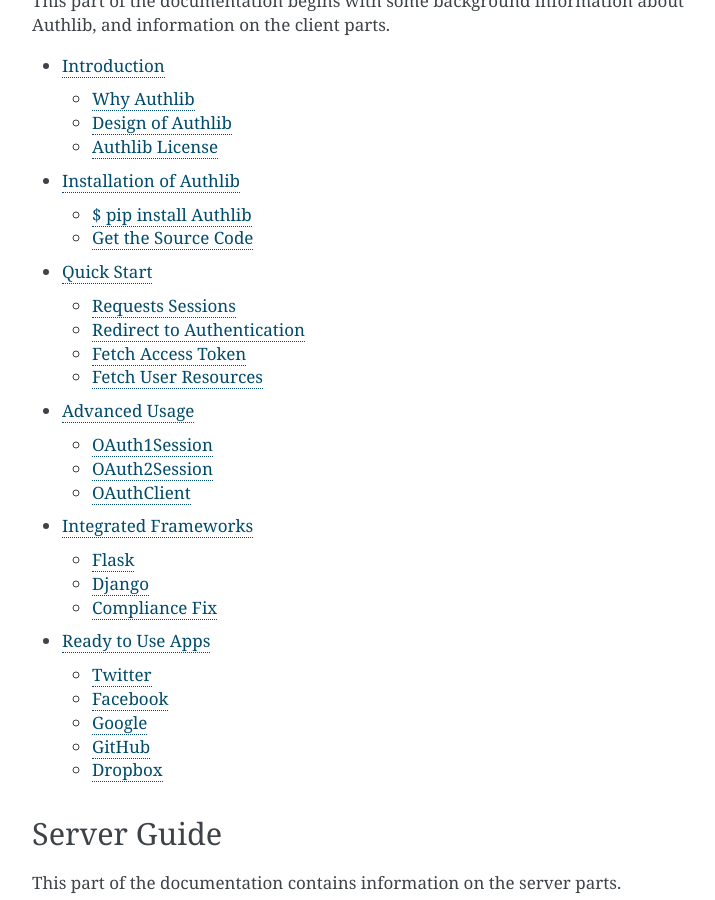
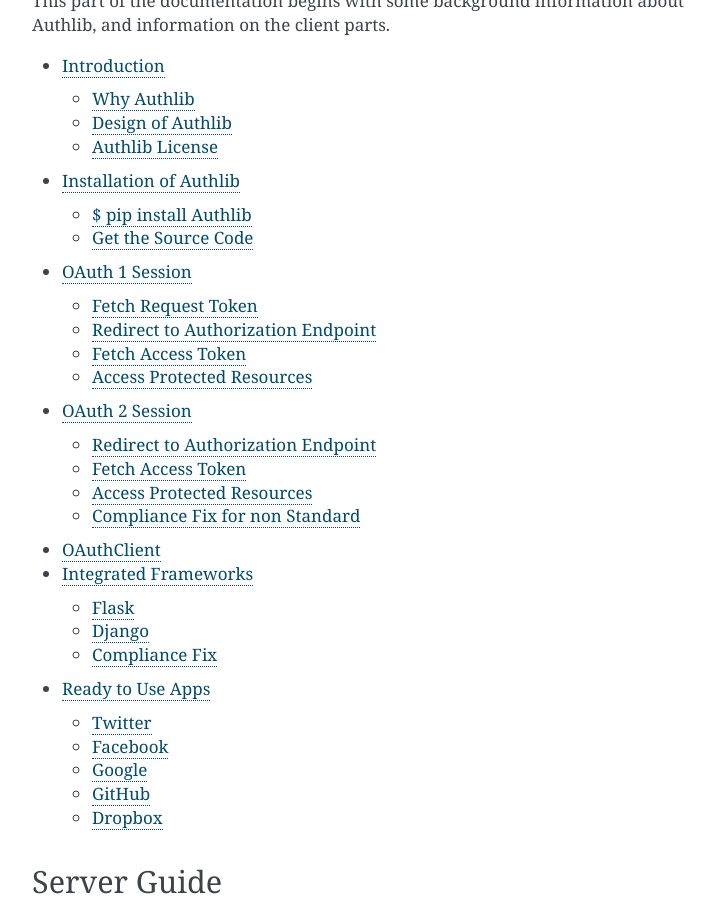
Before and after one commit to lepture/authlib, a Sphinx documentation site: the page built from docs/index.rst, in a window 1280 px wide and 900 px high, scrolled down 756 px. Shown: the whole window, without its empty margins (388-1103 px from the left). Built offline with Sphinx 7.4.7, drawn with Linux system fonts in a browser that asks for light colours; part of the change alters nothing that is shown.

Commit message:
Finished documentation on OAuth1Session

```diff
--- a/docs/client/advanced.rst
+++ /dev/null
@@ -1,14 +0,0 @@
-.. _client-advanced:
-
-Advanced Usage
-==============
-
-
-OAuth1Session
--------------
-
-OAuth2Session
--------------
-
-OAuthClient
------------
--- /dev/null
+++ b/docs/client/mixed.rst
@@ -0,0 +1,4 @@
+OAuthClient
+===========
+
+A mixed OAuth 1 and OAuth 2 client. One to control them both.
--- /dev/null
+++ b/docs/client/oauth1.rst
@@ -0,0 +1,135 @@
+OAuth 1 Session
+===============
+
+.. module:: authlib.client
+
+The :class:`OAuth1Session` in Authlib is designed to be
+compatible with the one in **requests-oauthlib**, although there are
+differences.
+
+There are three steps in OAuth 1 to obtain an access token. Initialize
+the session for reuse::
+
+    >>> from authlib.client import OAuth1Session
+    >>> client_key = 'Your Twitter client key'
+    >>> client_secret = 'Your Twitter client secret'
+    >>> session = OAuth1Session(client_key, client_secret)
+
+.. _fetch_request_token:
+
+Fetch Request Token
+-------------------
+
+The first step is to fetch request token, which will be used to generate
+authorization URL::
+
+    >>> request_token_url = 'https://api.twitter.com/oauth/request_token'
+    >>> request_token = session.fetch_request_token(request_token_url)
+    >>> print(request_token)
+    {'oauth_token': 'gA..H', 'oauth_token_secret': 'lp..X', 'oauth_callback_confirmed': 'true'}
+
+Save this request token for later use (if required).
+
+You can assign a ``callback_uri`` before fetching the request token, if
+you want to redirect back to another URL other than the one you registered::
+
+    >>> session.callback_uri = 'https://your-domain.org/auth'
+    >>> session.fetch_request_token(request_token_url)
+
+Redirect to Authorization Endpoint
+----------------------------------
+
+The second step is to generate the authorization URL::
+
+    >>> authenticate_url = 'https://api.twitter.com/oauth/authenticate'
+    >>> session.authorization_url(authenticate_url, request_token['oauth_token'])
+    'https://api.twitter.com/oauth/authenticate?oauth_token=gA..H'
+
+Actually, the second parameter ``request_token`` can be omitted, since session
+is re-used::
+
+    >>> session.authorization_url(authenticate_url)
+
+Now visit the authorization url that :meth:`OAuth1Session.authorization_url`
+generated, and grant the authorization.
+
+.. _fetch_access_token:
+
+Fetch Access Token
+------------------
+
+When the authorization is granted, you will be redirected back to your
+registered callback URI. For instance::
+
+    https://example.com/twitter?oauth_token=gA..H&oauth_verifier=fcg..1Dq
+
+If you assigned ``callback_uri`` in :ref:`fetch_access_token`, the authorize
+response would be something like::
+
+    https://your-domain.org/auth?oauth_token=gA..H&oauth_verifier=fcg..1Dq
+
+Now fetch the access token with this response::
+
+    >>> resp_url = 'https://example.com/twitter?oauth_token=gA..H&oauth_verifier=fcg..1Dq'
+    >>> session.parse_authorization_response(resp_url)
+    >>> access_token_url = 'https://api.twitter.com/oauth/access_token'
+    >>> token = session.fetch_access_token(access_token_url)
+    >>> print(token)
+    {
+        'oauth_token': '12345-st..E',
+        'oauth_token_secret': 'o67..X',
+        'user_id': '12345',
+        'screen_name': 'lepture',
+        'x_auth_expires': '0'
+    }
+
+Save this token to access protected resources.
+
+The above flow is not always what we will use in real project. When we are
+redirected to authorization endpoint, our session is over. In this case, when
+the authorization server send us back to our server, we need to create another
+session::
+
+    >>> # restore your saved request token
+    >>> request_token = restore_request_token_back()
+    >>> resource_owner_key = request_token['oauth_token']
+    >>> resource_owner_secret = request_token['oauth_token_secret']
+    >>> session = OAuth1Session(
+    ...     client_key, client_secret,
+    ...     resource_owner_key=resource_owner_key,
+    ...     resource_owner_secret=resource_owner_secret)
+    >>> # there is no need for `parse_authorization_response` if you can get `verifier`
+    >>> verifier = request.args.get('verifier')
+    >>> access_token_url = 'https://api.twitter.com/oauth/access_token'
+    >>> token = session.fetch_access_token(access_token_url, verifier)
+
+Access Protected Resources
+--------------------------
+
+Now you can access the protected resources. If you re-use the session, you
+don't need to do anything::
+
+    >>> account_url = 'https://api.twitter.com/1.1/account/verify_credentials.json'
+    >>> resp = session.get(account_url)
+    <Response [200]>
+    >>> resp.json()
+    {...}
+
+The above is not the real flow, just like what we did in :ref:`fetch_access_token`,
+we need to create another session ourselves::
+
+    >>> access_token = restore_access_token_from_database()
+    >>> resource_owner_key = access_token['oauth_token']
+    >>> resource_owner_secret = access_token['oauth_token_secret']
+    >>> session = OAuth1Session(
+    ...     client_key, client_secret,
+    ...     resource_owner_key=resource_owner_key,
+    ...     resource_owner_secret=resource_owner_secret)
+    >>> account_url = 'https://api.twitter.com/1.1/account/verify_credentials.json'
+    >>> resp = session.get(account_url)
+
+To understand/feel the OAuth 1 authorization flow, register a Twitter consumer
+client at https://apps.twitter.com/ and repeat the steps in this section.
+
+Please note, there are duplicated steps in the documentation, read carefully
+and ignore the duplicated explains.
--- /dev/null
+++ b/docs/client/oauth2.rst
@@ -0,0 +1,20 @@
+OAuth 2 Session
+===============
+
+The :class:`~authlib.client.OAuth2Session` in Authlib is designed to be
+compatible with the one in **requests-oauthlib**.
+
+
+Redirect to Authorization Endpoint
+----------------------------------
+
+Fetch Access Token
+------------------
+
+
+Access Protected Resources
+--------------------------
+
+
+Compliance Fix for non Standard
+-------------------------------
--- a/docs/client/quickstart.rst
+++ /dev/null
@@ -1,20 +0,0 @@
-.. _client-quickstart:
-
-Quick Start
-===========
-
-
-Requests Sessions
------------------
-
-
-Redirect to Authentication
---------------------------
-
-
-Fetch Access Token
-------------------
-
-
-Fetch User Resources
---------------------
--- a/docs/index.rst
+++ b/docs/index.rst
@@ -40,8 +40,9 @@ about Authlib, and information on the client parts.
 
    intro
    install
-   client/quickstart
-   client/advanced
+   client/oauth1
+   client/oauth2
+   client/mixed
    client/frameworks
    client/apps
 
```
